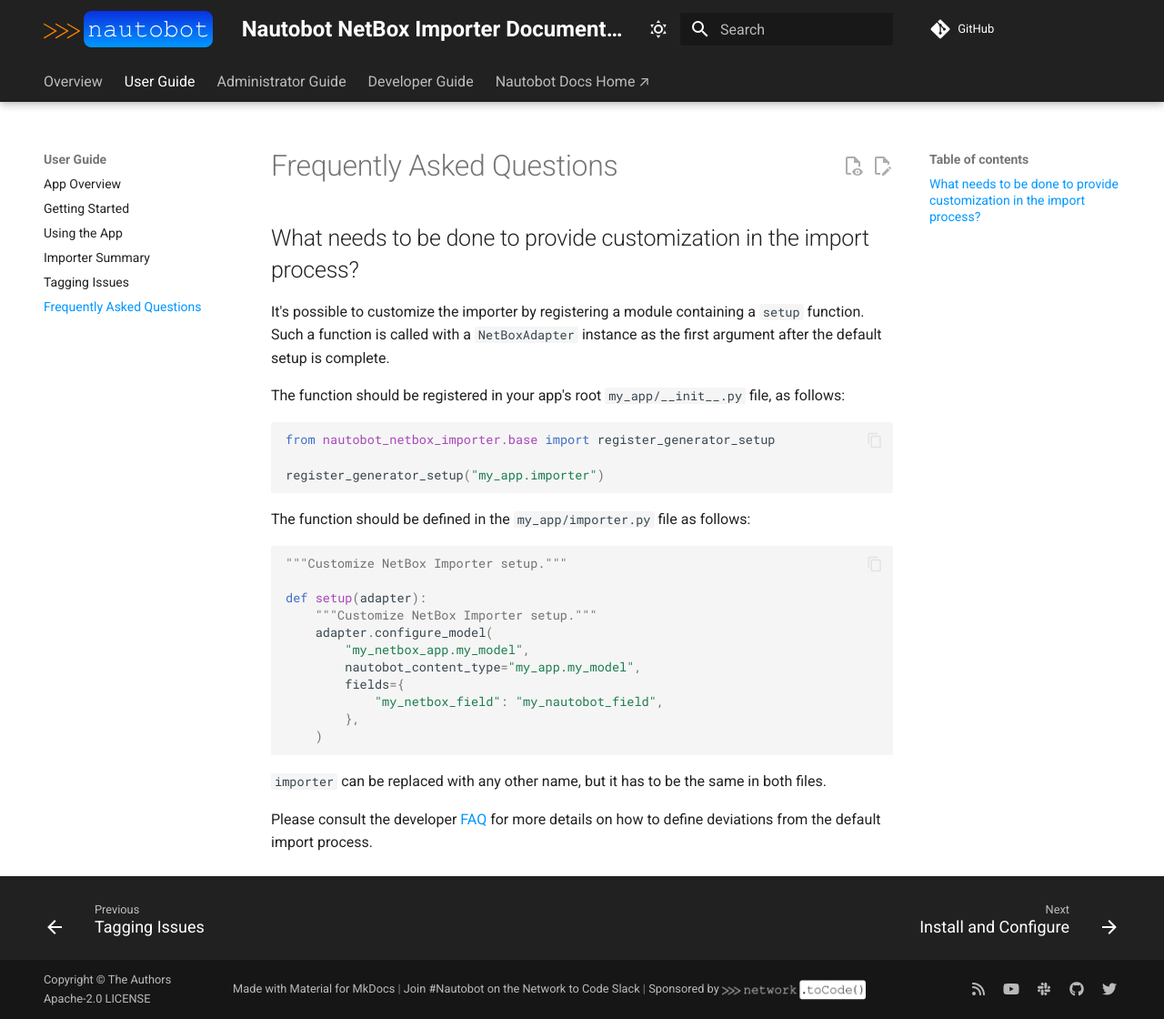
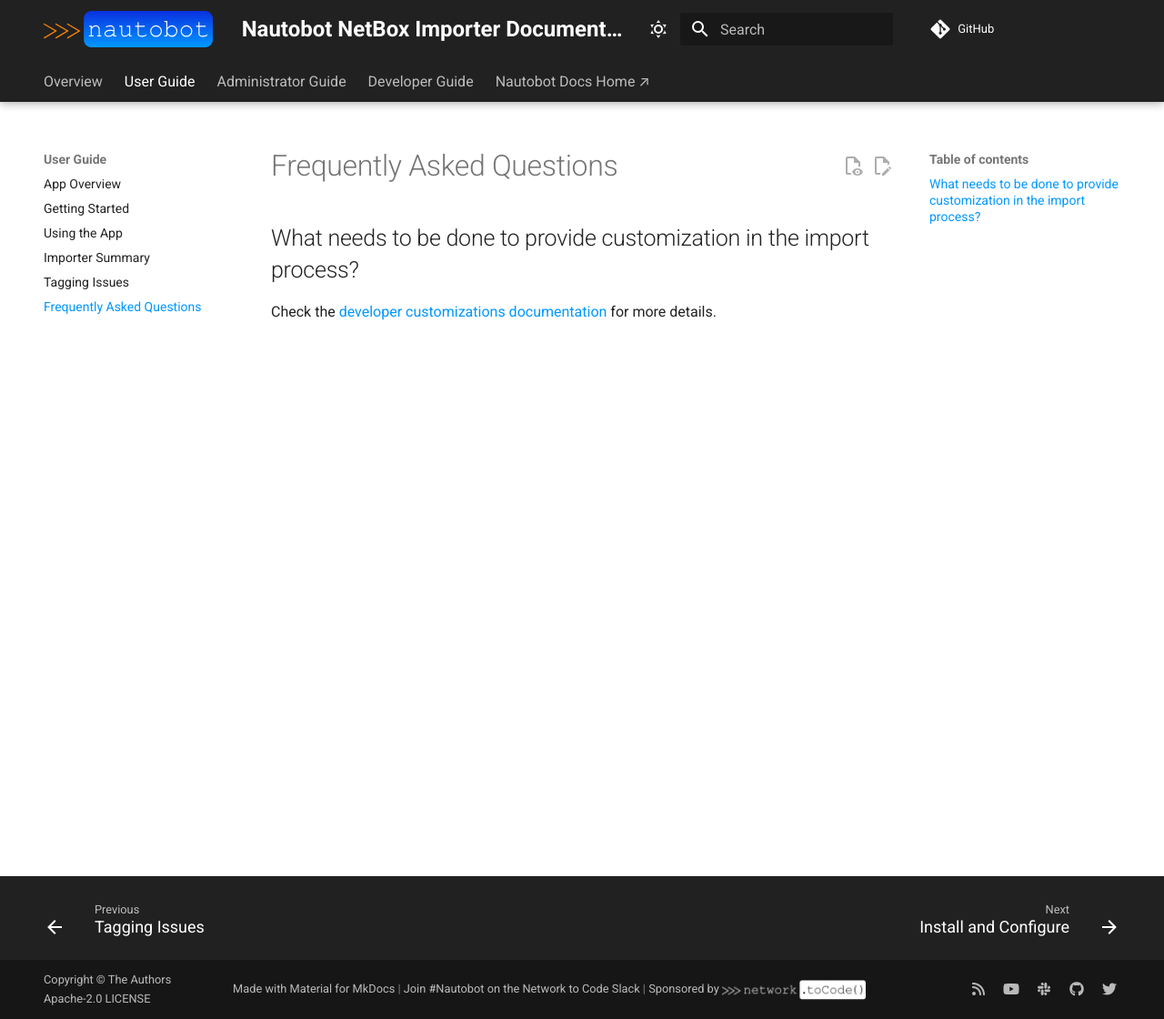
Before and after one commit to nautobot/nautobot-app-netbox-importer, an MkDocs documentation site: the page built from docs/user/faq.md, in a window 1280 px wide and 1120 px high. Shown: the whole window at 91% size. Built offline with MkDocs 1.6.1 and Material for MkDocs 9.7.7, drawn with Linux system fonts in a browser that asks for light colours; comment, search, counter and statistics services are not loaded.

Commit message:
Customizations (#208)
* feat: Customizations

* docs: Customizations

* Apply suggestions from code review

Co-authored-by: Hanlin Miao <46973263+HanlinMiao@users.noreply.github.com>

---------

Co-authored-by: Bryan Culver <31187+bryanculver@users.noreply.github.com>
Co-authored-by: Hanlin Miao <46973263+HanlinMiao@users.noreply.github.com>

````diff
--- a/docs/user/faq.md
+++ b/docs/user/faq.md
@@ -2,32 +2,4 @@
 
 ## What needs to be done to provide customization in the import process?
 
-It's possible to customize the importer by registering a module containing a `setup` function. Such a function is called with a `NetBoxAdapter` instance as the first argument after the default setup is complete.
-
-The function should be registered in your app's root `my_app/__init__.py` file, as follows:
-
-```python
-from nautobot_netbox_importer.base import register_generator_setup
-
-register_generator_setup("my_app.importer")
-```
-
-The function should be defined in the `my_app/importer.py` file as follows:
-
-```python
-"""Customize NetBox Importer setup."""
-
-def setup(adapter):
-    """Customize NetBox Importer setup."""
-    adapter.configure_model(
-        "my_netbox_app.my_model",
-        nautobot_content_type="my_app.my_model",
-        fields={
-            "my_netbox_field": "my_nautobot_field",
-        },
-    )
-```
-
-`importer` can be replaced with any other name, but it has to be the same in both files.
-
-Please consult the developer [FAQ](../dev/faq.md) for more details on how to define deviations from the default import process.
+Check the [developer customizations documentation](../dev/customizations.md) for more details.
--- a/mkdocs.yml
+++ b/mkdocs.yml
@@ -143,6 +143,7 @@ nav:
       - Demo Execution: "dev/demo.md"
       - Frequently Asked Questions: "dev/faq.md"
       - Test Fixtures: "dev/code_reference/fixtures/README.md"
+      - Customizations: "dev/customizations.md"
       - Diagrams:
           - "diagrams/data_flow.md"
           - "diagrams/generator_erd.md"
--- a/tasks.py
+++ b/tasks.py
@@ -1105,6 +1105,7 @@ def validate_app_config(context):
         "file": "URL or path to the JSON file to import.",
         "bypass-data-validation": "Bypass as much of Nautobot's internal data validation logic as possible, allowing the import of data from NetBox that would be rejected as invalid if entered as-is through the GUI or REST API. USE WITH CAUTION: it is generally more desirable to *take note* of any data validation errors, *correct* the invalid data in NetBox, and *re-import* with the corrected data! (default: False)",
         "demo-version": "Version of the demo data to import from `https://github.com/netbox-community/netbox-demo-data/json` instead of using the `--file` option (default: empty).",
+        "customizations": "Path to a Python module containing customizations to apply during the import. (default: empty)",
         "dry-run": "Do not write any data to the database. (default: False)",
         "fix-powerfeed-locations": "Fix panel location to match rack location based on powerfeed. (default: False)",
         "print-summary": "Show a summary of the import. (default: True)",
@@ -1124,6 +1125,7 @@ def import_netbox(  # noqa: PLR0913
     save_json_summary_path="",
     save_text_summary_path="",
     bypass_data_validation=False,
+    customizations="",
     dry_run=True,
     fix_powerfeed_locations=False,
     sitegroup_parent_always_region=False,
@@ -1150,6 +1152,7 @@ def import_netbox(  # noqa: PLR0913
         f"--save-json-summary-path={save_json_summary_path}" if save_json_summary_path else "",
         f"--save-text-summary-path={save_text_summary_path}" if save_text_summary_path else "",
         "--bypass-data-validation" if bypass_data_validation else "",
+        f"--customizations={customizations}" if customizations else "",
         "--dry-run" if dry_run else "",
         "--fix-powerfeed-locations" if fix_powerfeed_locations else "",
         "--sitegroup-parent-always-region" if sitegroup_parent_always_region else "",
````
Also changed, not shown: docs/dev/customizations.md (added, +106 -0 lines), docs/dev/faq.md (+4 -0 lines), 3 other files.
